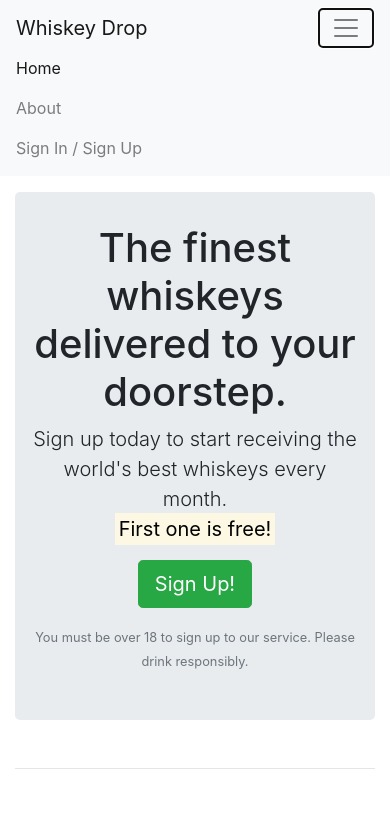
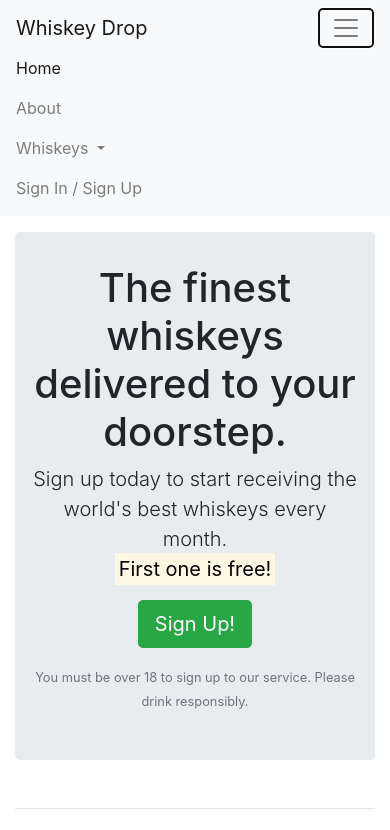
Before and after one commit to bezabu/bb-bootstrap, a plain HTML site: page index.html in a window 390 px wide. Both pictures are taken after a click on the button "Toggle navigation". Shown: the top 830 px of the page. Drawn offline with nearby package versions, Linux system fonts and the light colour scheme; files whose address does not match are found by name.

Commit message:
Add second dropdown menu in navbar

```diff
--- a/index.html
+++ b/index.html
@@ -32,6 +32,25 @@
             <a class="nav-link" href="/">Home</a>
           </li>
           <li class="nav-item mr-2"><a class="nav-link" href="">About</a></li>
+          <li class="nav-item dropdown">
+            <a
+              class="nav-link dropdown-toggle"
+              href="#"
+              id="navbarDropdownMenuLink"
+              role="button"
+              data-toggle="dropdown"
+              aria-haspopup="true"
+              aria-expanded="false"
+            >
+              Whiskeys
+            </a>
+            <div class="dropdown-menu" aria-labelledby="navbarDropdownMenuLink">
+              <a class="dropdown-item" href="#">Irish</a>
+              <a class="dropdown-item" href="#">Scotch</a>
+              <a class="dropdown-item" href="#">Japanese</a>
+              <a class="dropdown-item" href="#">American</a>
+            </div>
+          </li>
           <li class="nav-item mr-2 d-block d-sm-none">
             <a class="nav-link" href="">Sign In / Sign Up</a>
           </li>
```
